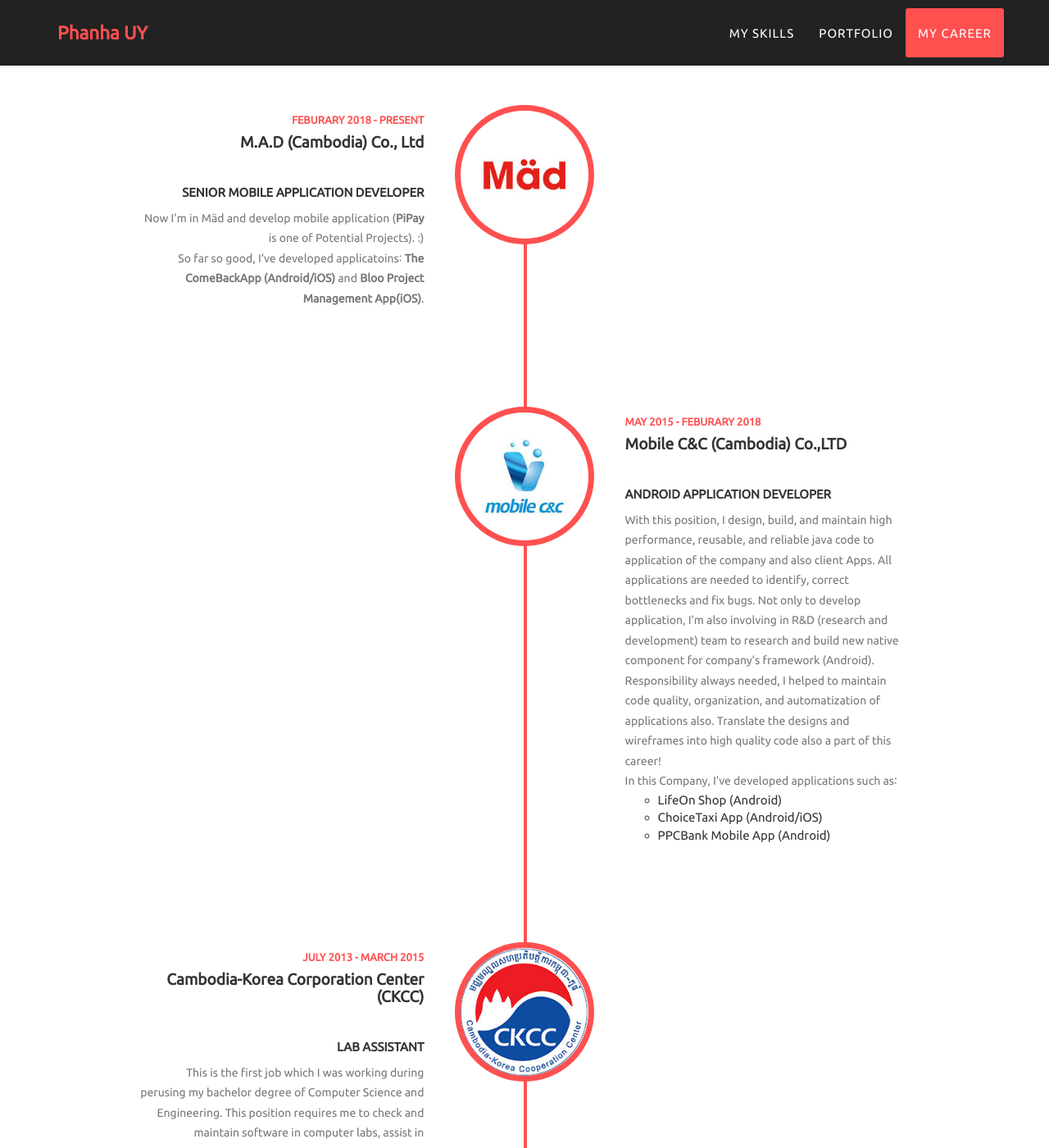
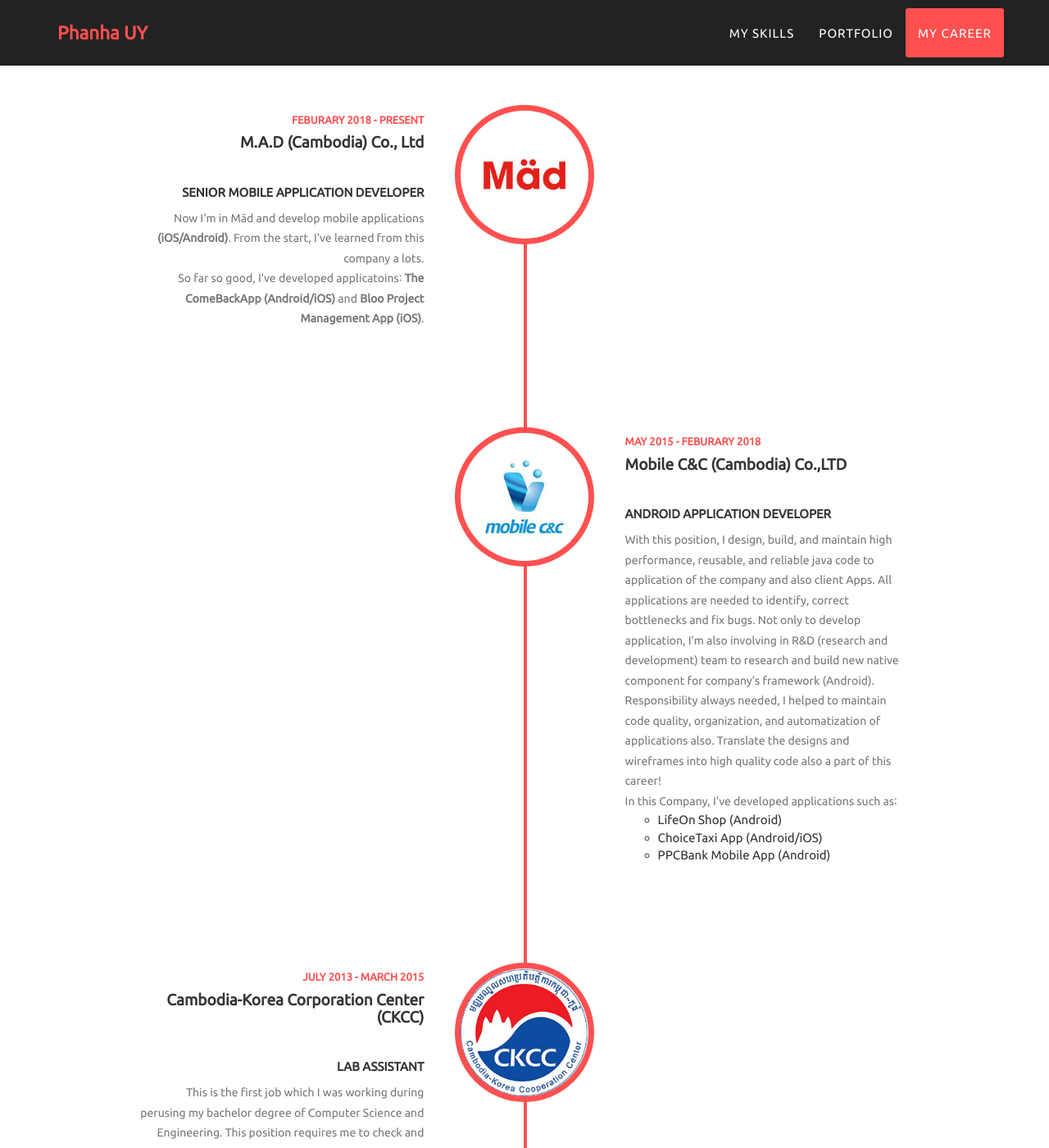
Before and after one commit to uypanha/uypanha.github.io, a Jekyll site: the page built from index.html, in a window 1280 px wide and 1400 px high, scrolled down 3563 px. Shown: the whole window at 82% size. Built offline with Jekyll 4.4.1, drawn with Linux system fonts in a browser that asks for light colours; some web fonts are replaced.

```diff
--- a/_config.yml
+++ b/_config.yml
@@ -17,7 +17,7 @@ Something professional, I am ready to join."
 # Social networks usernames (many more available: google-plus, flickr, dribbble, pinterest, instagram, tumblr, linkedin, etc.)
 social:
   - title: twitter
-    url: https://twitter.com/Phanha_Dev
+    url: https://twitter.com/PhanhaUY
   - title: facebook
     url: https://www.facebook.com/uy.phanha
   - title: instagram
--- a/_data/mycareer.yml
+++ b/_data/mycareer.yml
@@ -4,7 +4,7 @@ careeries:
   logo: img/career/mad.jpg
   time: Feburary 2018 - Present
   position: Senior Mobile Application Developer
-  description: Now I'm in Mäd and develop mobile application (<b>PiPay</b> is one of Potential Projects). :)<br> So far so good, I've developed applicatoins&#8758; <b>The ComeBackApp (Android/iOS)</b> and <b>Bloo Project Management App(iOS)</b>.
+  description: Now I'm in Mäd and develop mobile applications <b>(iOS/Android)</b>. From the start, I've learned from this company a lots. <br> So far so good, I've developed applicatoins&#8758; <b>The ComeBackApp (Android/iOS)</b> and <b>Bloo Project Management App (iOS)</b>.
 
 - name: Mobile C&C (Cambodia) Co.,LTD
   logo: img/career/mcnc.jpg
--- a/_includes/modals.html
+++ b/_includes/modals.html
@@ -28,11 +28,11 @@
                                     </strong>
                                 </li>
                                 <li>Date:
-                                    <strong><a href="http://startbootstrap.com">{{ post.project-date }}</a>
+                                    <strong><a>{{ post.project-date }}</a>
                                     </strong>
                                 </li>
                                 <li>Service:
-                                    <strong><a href="http://startbootstrap.com">{{ post.category }}</a>
+                                    <strong><a>{{ post.category }}</a>
                                     </strong>
                                 </li>
                             </ul>
```
Also changed, not shown: static/css/custom.scss (+56 -0 lines).
